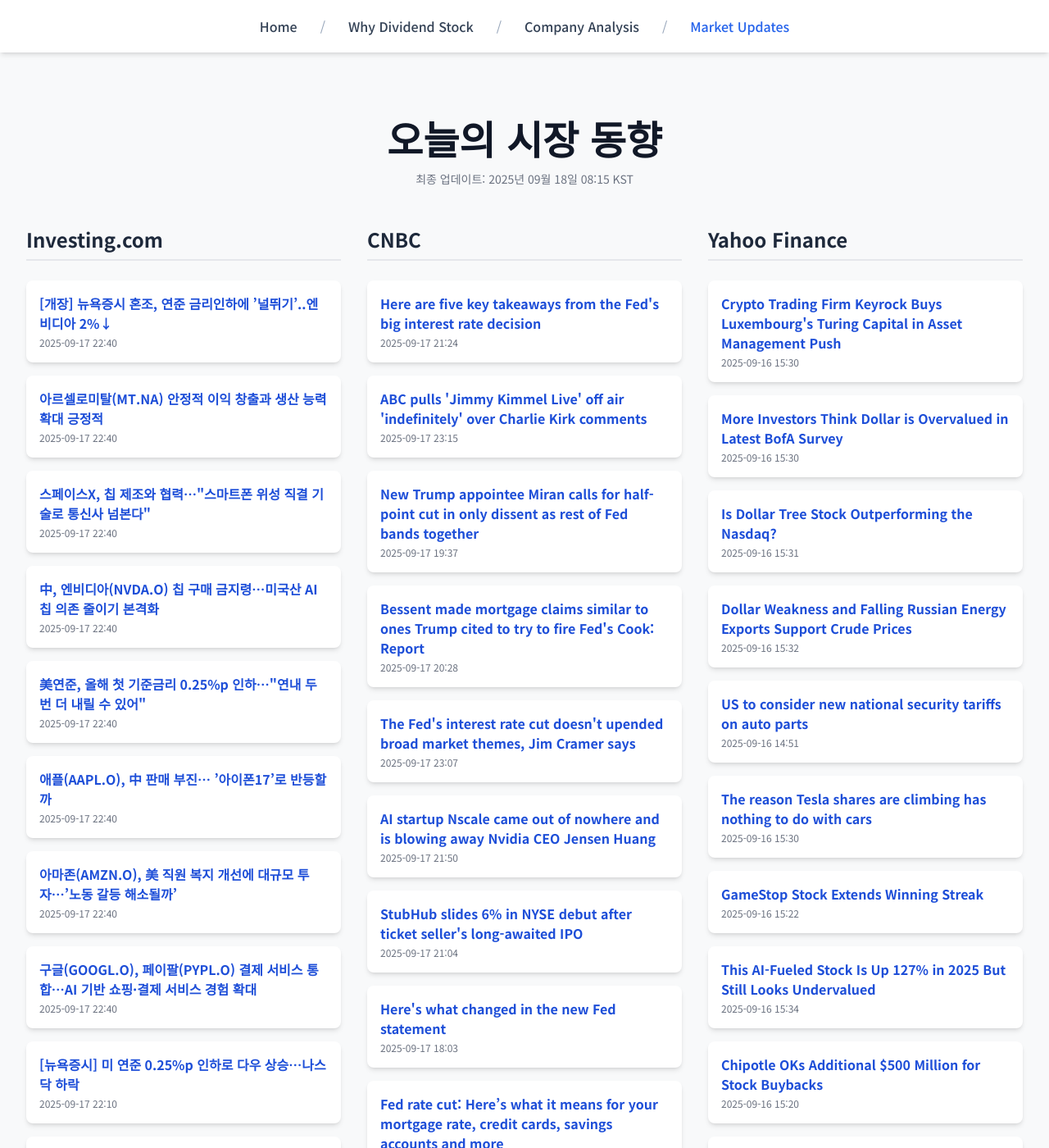
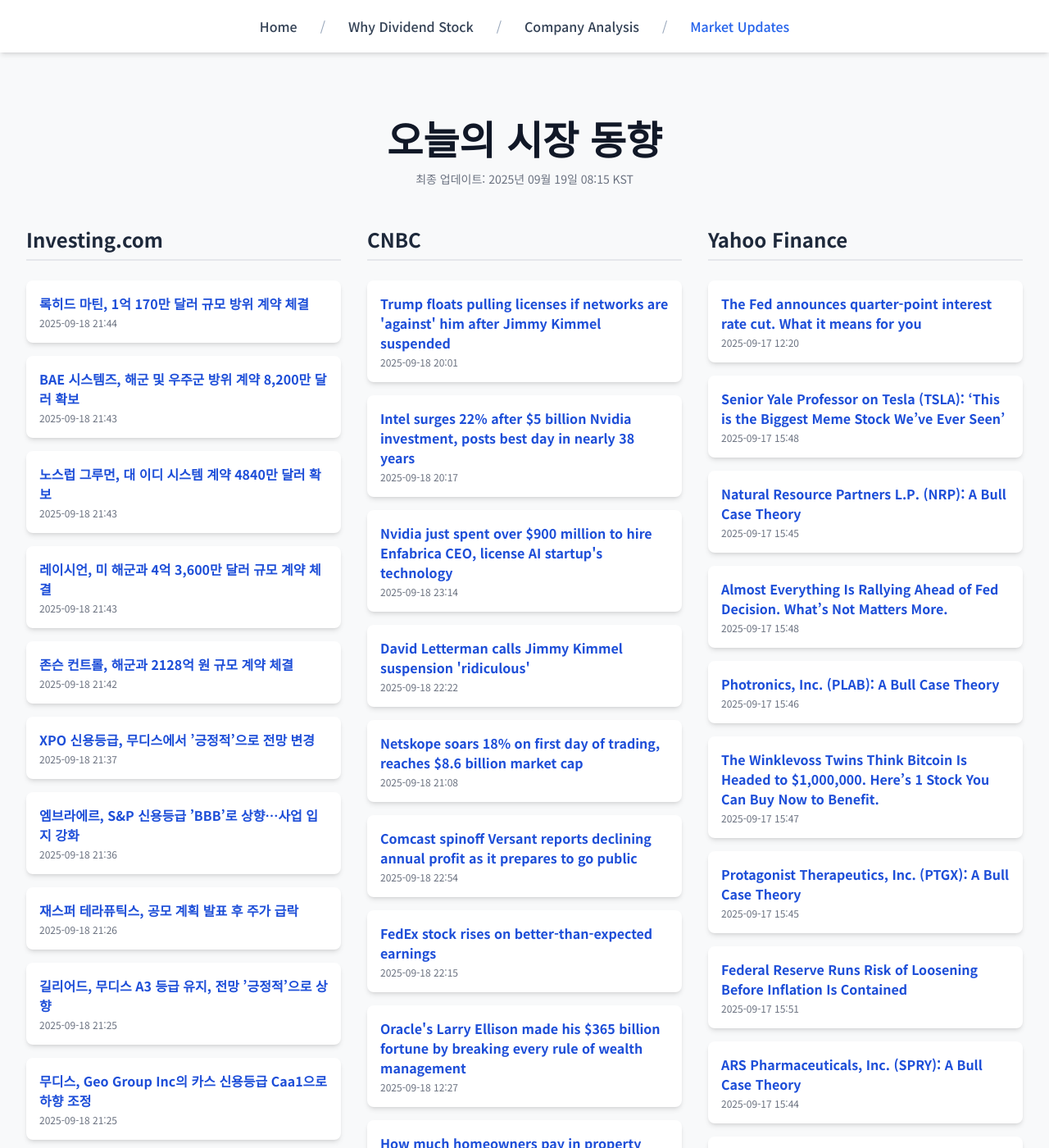
Before and after one commit to Kay-Hwang/my-company-analysis, a Jekyll site: the page built from market-updates.html, in a window 1280 px wide and 1400 px high. Shown: the whole window at 82% size. Built offline with Jekyll 4.4.1, drawn with Linux system fonts in a browser that asks for light colours; nearby versions of some CDN libraries; a script that is not in the unit is left out; some of the changed text lies outside the part shown.

Commit message:
Update daily data

```diff
--- a/_data/latest_data.json
+++ b/_data/latest_data.json
@@ -1,190 +1,190 @@
 {
-  "lastUpdated": "2025년 09월 18일 08:15 KST",
+  "lastUpdated": "2025년 09월 19일 08:15 KST",
   "news": {
     "investing": [
       {
-        "title": "[개장] 뉴욕증시 혼조, 연준 금리인하에 ’널뛰기’..엔비디아 2%↓",
-        "link": "https://kr.investing.com/news/stock-market-news/article-1636096",
-        "pubDate": "2025-09-17 22:40:53",
-        "summary": "[개장] 뉴욕증시 혼조, 연준 금리인하에 ’널뛰기’..엔비디아 2%↓"
+        "title": "록히드 마틴, 1억 170만 달러 규모 방위 계약 체결",
+        "link": "https://kr.investing.com/news/stock-market-news/article-93CH-1637983",
+        "pubDate": "2025-09-18 21:44:55",
+        "summary": "록히드 마틴, 1억 170만 달러 규모 방위 계약 체결"
       },
       {
-        "title": "아르셀로미탈(MT.NA) 안정적 이익 창출과 생산 능력 확대 긍정적",
-        "link": "https://kr.investing.com/news/stock-market-news/article-1636095",
-        "pubDate": "2025-09-17 22:40:52",
-        "summary": "아르셀로미탈(MT.NA) 안정적 이익 창출과 생산 능력 확대 긍정적"
+        "title": "BAE 시스템즈, 해군 및 우주군 방위 계약 8,200만 달러 확보",
+        "link": "https://kr.investing.com/news/stock-market-news/article-93CH-1637982",
+        "pubDate": "2025-09-18 21:43:51",
+        "summary": "BAE 시스템즈, 해군 및 우주군 방위 계약 8,200만 달러 확보"
       },
       {
-        "title": "스페이스X, 칩 제조와 협력…\"스마트폰 위성 직결 기술로 통신사 넘본다\"",
-        "link": "https://kr.investing.com/news/stock-market-news/article-1636094",
-        "pubDate": "2025-09-17 22:40:51",
-        "summary": "스페이스X, 칩 제조와 협력…\"스마트폰 위성 직결 기술로 통신사 넘본다\""
+        "title": "노스럽 그루먼, 대 이디 시스템 계약 4840만 달러 확보",
+        "link": "https://kr.investing.com/news/stock-market-news/article-93CH-1637981",
+        "pubDate": "2025-09-18 21:43:23",
+        "summary": "노스럽 그루먼, 대 이디 시스템 계약 4840만 달러 확보"
       },
       {
-        "title": "中, 엔비디아(NVDA.O) 칩 구매 금지령…미국산 AI 칩 의존 줄이기 본격화",
-        "link": "https://kr.investing.com/news/stock-market-news/article-1636093",
-        "pubDate": "2025-09-17 22:40:51",
-        "summary": "中, 엔비디아(NVDA.O) 칩 구매 금지령…미국산 AI 칩 의존 줄이기 본격화"
+        "title": "레이시언, 미 해군과 4억 3,600만 달러 규모 계약 체결",
+        "link": "https://kr.investing.com/news/stock-market-news/article-93CH-1637980",
+        "pubDate": "2025-09-18 21:43:13",
+        "summary": "레이시언, 미 해군과 4억 3,600만 달러 규모 계약 체결"
       },
       {
-        "title": "美연준, 올해 첫 기준금리 0.25%p 인하…\"연내 두 번 더 내릴 수 있어\"",
-        "link": "https://kr.investing.com/news/stock-market-news/article-1636092",
-        "pubDate": "2025-09-17 22:40:50",
-        "summary": "美연준, 올해 첫 기준금리 0.25%p 인하…\"연내 두 번 더 내릴 수 있어\""
+        "title": "존슨 컨트롤, 해군과 2128억 원 규모 계약 체결",
+        "link": "https://kr.investing.com/news/stock-market-news/article-93CH-1637979",
+        "pubDate": "2025-09-18 21:42:57",
+        "summary": "존슨 컨트롤, 해군과 2128억 원 규모 계약 체결"
       },
       {
-        "title": "애플(AAPL.O), 中 판매 부진… ’아이폰17’로 반등할까",
-        "link": "https://kr.investing.com/news/stock-market-news/article-1636091",
-        "pubDate": "2025-09-17 22:40:49",
-        "summary": "애플(AAPL.O), 中 판매 부진… ’아이폰17’로 반등할까"
+        "title": "XPO 신용등급, 무디스에서 ’긍정적’으로 전망 변경",
+        "link": "https://kr.investing.com/news/stock-market-news/article-93CH-1637971",
+        "pubDate": "2025-09-18 21:37:06",
+        "summary": "XPO 신용등급, 무디스에서 ’긍정적’으로 전망 변경"
       },
       {
-        "title": "아마존(AMZN.O), 美 직원 복지 개선에 대규모 투자…’노동 갈등 해소될까’",
-        "link": "https://kr.investing.com/news/stock-market-news/article-1636090",
-        "pubDate": "2025-09-17 22:40:48",
-        "summary": "아마존(AMZN.O), 美 직원 복지 개선에 대규모 투자…’노동 갈등 해소될까’"
+        "title": "엠브라에르, S&P 신용등급 ’BBB’로 상향…사업 입지 강화",
+        "link": "https://kr.investing.com/news/stock-market-news/article-93CH-1637969",
+        "pubDate": "2025-09-18 21:36:18",
+        "summary": "엠브라에르, S&P 신용등급 ’BBB’로 상향…사업 입지 강화"
       },
       {
-        "title": "구글(GOOGL.O), 페이팔(PYPL.O) 결제 서비스 통합…AI 기반 쇼핑·결제 서비스 경험 확대",
-        "link": "https://kr.investing.com/news/stock-market-news/article-1636089",
-        "pubDate": "2025-09-17 22:40:47",
-        "summary": "구글(GOOGL.O), 페이팔(PYPL.O) 결제 서비스 통합…AI 기반 쇼핑·결제 서비스 경험 확대"
+        "title": "재스퍼 테라퓨틱스, 공모 계획 발표 후 주가 급락",
+        "link": "https://kr.investing.com/news/stock-market-news/article-93CH-1637947",
+        "pubDate": "2025-09-18 21:26:01",
+        "summary": "재스퍼 테라퓨틱스, 공모 계획 발표 후 주가 급락"
       },
       {
-        "title": "[뉴욕증시] 미 연준 0.25%p 인하로 다우 상승…나스닥 하락",
-        "link": "https://kr.investing.com/news/stock-market-news/article-1636068",
-        "pubDate": "2025-09-17 22:10:40",
-        "summary": "[뉴욕증시] 미 연준 0.25%p 인하로 다우 상승…나스닥 하락"
+        "title": "길리어드, 무디스 A3 등급 유지, 전망 ’긍정적’으로 상향",
+        "link": "https://kr.investing.com/news/stock-market-news/article-93CH-1637945",
+        "pubDate": "2025-09-18 21:25:32",
+        "summary": "길리어드, 무디스 A3 등급 유지, 전망 ’긍정적’으로 상향"
       },
       {
-        "title": "[0918주요일정] 현대차, 美 현지서 인베스터 데이 개최 예정 등",
-        "link": "https://kr.investing.com/news/stock-market-news/article-1636065",
-        "pubDate": "2025-09-17 22:10:10",
-        "summary": "[0918주요일정] 현대차, 美 현지서 인베스터 데이 개최 예정 등"
+        "title": "무디스, Geo Group Inc의 카스 신용등급 Caa1으로 하향 조정",
+        "link": "https://kr.investing.com/news/stock-market-news/article-93CH-1637944",
+        "pubDate": "2025-09-18 21:25:25",
+        "summary": "무디스, Geo Group Inc의 카스 신용등급 Caa1으로 하향 조정"
       }
     ],
     "cnbc": [
       {
-        "title": "Here are five key takeaways from the Fed's big interest rate decision",
-        "link": "https://www.cnbc.com/2025/09/17/here-are-five-key-takeaways-from-the-feds-big-interest-rate-decision.html",
-        "pubDate": "Wed, 17 Sep 2025 21:24:31 GMT",
-        "summary": "The Federal Reserve on Wednesday delivered on a widely anticipated quarter percentage point interest rate cut."
+        "title": "Trump floats pulling licenses if networks are 'against' him after Jimmy Kimmel suspended",
+        "link": "https://www.cnbc.com/2025/09/18/trump-jimmy-kimmel-tv-network-licenses.html",
+        "pubDate": "Thu, 18 Sep 2025 20:01:22 GMT",
+        "summary": "President Donald Trump has applauded the suspension of Jimmy Kimmel's late-night show over comments he made about the man accused of murdering Charlie Kirk."
       },
       {
-        "title": "ABC pulls 'Jimmy Kimmel Live' off air 'indefinitely' over Charlie Kirk comments",
-        "link": "https://www.cnbc.com/2025/09/17/charlie-kirk-jimmy-kimmel-abc-disney.html",
-        "pubDate": "Wed, 17 Sep 2025 23:15:08 GMT",
-        "summary": "Jimmy Kimmel had suggested that Tyler Robinson, the man accused of killing Charlie Kirk, was aligned with President Donald Trump's MAGA movement."
+        "title": "Intel surges 22% after $5 billion Nvidia investment, posts best day in nearly 38 years",
+        "link": "https://www.cnbc.com/2025/09/18/intel-nvidia-investment.html",
+        "pubDate": "Thu, 18 Sep 2025 20:17:40 GMT",
+        "summary": "Nvidia said it will invest $5 billion in Intel as part of a deal to co-develop data center and PC products with the troubled chipmaker."
       },
       {
-        "title": "New Trump appointee Miran calls for half-point cut in only dissent as rest of Fed bands together",
-        "link": "https://www.cnbc.com/2025/09/17/new-trump-appointee-miran-calls-for-half-point-cut-in-only-dissent-as-rest-of-fed-bands-together.html",
-        "pubDate": "Wed, 17 Sep 2025 19:37:30 GMT",
-        "summary": "Newly confirmed Federal Reserve Governor Stephen Miran dissented from the central bank's decision."
+        "title": "Nvidia just spent over $900 million to hire Enfabrica CEO, license AI startup's technology",
+        "link": "https://www.cnbc.com/2025/09/18/nvidia-spent-over-900-million-on-enfabrica-ceo-ai-startup-technology.html",
+        "pubDate": "Thu, 18 Sep 2025 23:14:37 GMT",
+        "summary": "In a deal reminiscent of acquihires by Meta and Google, Nvidia hired Enfabrica's CEO and other employees of the startup, and licensed its technology."
       },
       {
-        "title": "Bessent made mortgage claims similar to ones Trump cited to try to fire Fed's Cook: Report",
-        "link": "https://www.cnbc.com/2025/09/17/bessent-fed-trump-lisa-cook-mortgage.html",
-        "pubDate": "Wed, 17 Sep 2025 20:28:10 GMT",
-        "summary": "Bessent has suggested that Fed Governor Lisa Cook should be removed over allegations that she committed mortgage fraud, which she denies."
+        "title": "David Letterman calls Jimmy Kimmel suspension 'ridiculous'",
+        "link": "https://www.cnbc.com/2025/09/18/jimmy-kimmel-kirk-colbert-letterman-trump.html",
+        "pubDate": "Thu, 18 Sep 2025 22:22:06 GMT",
+        "summary": "ABC pulled the \"Jimmy Kimmel Live!\" show off the air indefinitely over comments its host made about the alleged killer of Charlie Kirk."
       },
       {
-        "title": "The Fed's interest rate cut doesn't upended broad market themes, Jim Cramer says",
-        "link": "https://www.cnbc.com/2025/09/17/fed-interest-rate-cut-market-jim-cramer.html",
-        "pubDate": "Wed, 17 Sep 2025 23:07:04 GMT",
-        "summary": "CNBC's Jim Cramer suggested major market themes haven't really changed in the wake of the Fed's meeting."
+        "title": "Netskope soars 18% on first day of trading, reaches $8.6 billion market cap",
+        "link": "https://www.cnbc.com/2025/09/18/netskope-ipo-stock-nasdaq-ntsk.html",
+        "pubDate": "Thu, 18 Sep 2025 21:08:27 GMT",
+        "summary": "Netskope is the latest IPO debut amid a revival in market activity following a years-long drought"
       },
       {
-        "title": "AI startup Nscale came out of nowhere and is blowing away Nvidia CEO Jensen Huang",
-        "link": "https://www.cnbc.com/2025/09/17/ai-startup-nscale-from-uk-is-blowing-away-nvidia-ceo-jensen-huang.html",
-        "pubDate": "Wed, 17 Sep 2025 21:50:54 GMT",
-        "summary": "Nscale has quickly become an important part of the U.K.'s bid to become a global AI player."
+        "title": "Comcast spinoff Versant reports declining annual profit as it prepares to go public",
+        "link": "https://www.cnbc.com/2025/09/18/comcast-versant-annual-profit-public.html",
+        "pubDate": "Thu, 18 Sep 2025 22:54:40 GMT",
+        "summary": "Versant will trade on the Nasdaq under the ticker \"VSNT\" after its separation from Comcast."
       },
       {
-        "title": "StubHub slides 6% in NYSE debut after ticket seller's long-awaited IPO",
-        "link": "https://www.cnbc.com/2025/09/17/stubhub-stub-stock-starts-trading-on-nyse-opens-at-25point35.html",
-        "pubDate": "Wed, 17 Sep 2025 21:04:39 GMT",
-        "summary": "StubHub sold shares in its IPO at the middle of the expected range after the company twice delayed its offering."
+        "title": "FedEx stock rises on better-than-expected earnings",
+        "link": "https://www.cnbc.com/2025/09/18/fedex-fdx-q1-2026-earnings.html",
+        "pubDate": "Thu, 18 Sep 2025 22:15:08 GMT",
+        "summary": "FedEx beat on the top and bottom lines in its first fiscal quarter earnings report on Thursday."
       },
       {
-        "title": "Here's what changed in the new Fed statement",
-        "link": "https://www.cnbc.com/2025/09/17/september-fed-meeting-what-changed-in-the-new-statement.html",
-        "pubDate": "Wed, 17 Sep 2025 18:03:45 GMT",
-        "summary": "This is a comparison of Wednesday's Federal Open Market Committee statement with the one issued after the Fed's previous policymaking meeting in July."
+        "title": "Oracle's Larry Ellison made his $365 billion fortune by breaking every rule of wealth management",
+        "link": "https://www.cnbc.com/2025/09/18/larry-ellison-365-billion-fortune-wealth-management.html",
+        "pubDate": "Thu, 18 Sep 2025 12:27:48 GMT",
+        "summary": "Larry Ellison's fortune is built on mountains of leverage and risk, allowing him to borrow against his shares and raise cash without giving up control."
       },
       {
-        "title": "Fed rate cut: Here’s what it means for your mortgage rate, credit cards, savings accounts and more",
-        "link": "https://www.cnbc.com/2025/09/17/federal-reserve-cuts-interest-rates-heres-what-that-means-for-you.html",
-        "pubDate": "Wed, 17 Sep 2025 18:01:41 GMT",
-        "summary": "The Federal Reserve cut its benchmark by a quarter point. Here’s what that means for the borrowing and savings rates you pay."
+        "title": "How much homeowners pay in property taxes in every U.S. state—in one map",
+        "link": "https://www.cnbc.com/2025/09/18/how-much-homeowners-pay-in-property-taxes-in-every-us-state.html",
+        "pubDate": "Thu, 18 Sep 2025 16:51:52 GMT",
+        "summary": "Property tax bills can differ by thousands of dollars depending on where you live—here’s how they stack up in all 50 states."
       },
       {
-        "title": "Cracker Barrel stock falls as company reports mixed earnings after rebrand controversy",
-        "link": "https://www.cnbc.com/2025/09/17/cracker-barrel-q4-2025-earnings.html",
-        "pubDate": "Wed, 17 Sep 2025 21:29:27 GMT",
-        "summary": "Cracker Barrel reported fourth-quarter earnings after the bell on Wednesday."
+        "title": "Notion rides AI boom to $500 million in annual revenue, but Microsoft competition looms",
+        "link": "https://www.cnbc.com/2025/09/18/notion-launches-ai-agent-as-it-crosses-500-million-in-annual-revenue.html",
+        "pubDate": "Thu, 18 Sep 2025 18:00:28 GMT",
+        "summary": "Notion, which competes with Google and Microsoft in productivity software, has seen soaring revenue growth thanks to a host of AI tools."
       }
     ],
     "yahoo": [
       {
-        "title": "Crypto Trading Firm Keyrock Buys Luxembourg's Turing Capital in Asset Management Push",
-        "link": "https://finance.yahoo.com/news/crypto-trading-firm-keyrock-buys-153000008.html",
-        "pubDate": "2025-09-16T15:30:00Z",
-        "summary": "Crypto Trading Firm Keyrock Buys Luxembourg's Turing Capital in Asset Management Push"
+        "title": "The Fed announces quarter-point interest rate cut. What it means for you",
+        "link": "https://finance.yahoo.com/news/feds-interest-rate-decision-means-122042739.html",
+        "pubDate": "2025-09-17T12:20:42Z",
+        "summary": "The Fed announces quarter-point interest rate cut. What it means for you"
       },
       {
-        "title": "More Investors Think Dollar is Overvalued in Latest BofA Survey",
-        "link": "https://www.wsj.com/articles/asian-currencies-consolidate-may-be-supported-by-fed-rate-cut-expectations-63d7b422?siteid=yhoof2&yptr=yahoo",
-        "pubDate": "2025-09-16T15:30:00Z",
-        "summary": "More Investors Think Dollar is Overvalued in Latest BofA Survey"
+        "title": "Senior Yale Professor on Tesla (TSLA): ‘This is the Biggest Meme Stock We’ve Ever Seen’",
+        "link": "https://finance.yahoo.com/news/senior-yale-professor-tesla-tsla-154824047.html",
+        "pubDate": "2025-09-17T15:48:24Z",
+        "summary": "Senior Yale Professor on Tesla (TSLA): ‘This is the Biggest Meme Stock We’ve Ever Seen’"
       },
       {
-        "title": "Is Dollar Tree Stock Outperforming the Nasdaq?",
-        "link": "https://finance.yahoo.com/news/dollar-tree-stock-outperforming-nasdaq-153102759.html",
-        "pubDate": "2025-09-16T15:31:02Z",
-        "summary": "Is Dollar Tree Stock Outperforming the Nasdaq?"
+        "title": "Natural Resource Partners L.P. (NRP): A Bull Case Theory",
+        "link": "https://finance.yahoo.com/news/natural-partners-l-p-nrp-154556579.html",
+        "pubDate": "2025-09-17T15:45:56Z",
+        "summary": "Natural Resource Partners L.P. (NRP): A Bull Case Theory"
       },
       {
-        "title": "Dollar Weakness and Falling Russian Energy Exports Support Crude Prices",
-        "link": "https://finance.yahoo.com/news/dollar-weakness-falling-russian-energy-153219535.html",
-        "pubDate": "2025-09-16T15:32:19Z",
-        "summary": "Dollar Weakness and Falling Russian Energy Exports Support Crude Prices"
+        "title": "Almost Everything Is Rallying Ahead of Fed Decision. What’s Not Matters More.",
+        "link": "https://www.barrons.com/livecoverage/stock-market-news-today-091725/card/almost-everything-is-rallying-ahead-of-fed-decision-what-s-not-matters-more--MTGXvYCSwpvnMt525dWR?siteid=yhoof2&yptr=yahoo",
+        "pubDate": "2025-09-17T15:48:17Z",
+        "summary": "Almost Everything Is Rallying Ahead of Fed Decision. What’s Not Matters More."
       },
       {
-        "title": "US to consider new national security tariffs on auto parts",
-        "link": "https://finance.yahoo.com/news/us-consider-national-security-tariffs-145111949.html",
-        "pubDate": "2025-09-16T14:51:11Z",
-        "summary": "US to consider new national security tariffs on auto parts"
+        "title": "Photronics, Inc. (PLAB): A Bull Case Theory",
+        "link": "https://finance.yahoo.com/news/photronics-inc-plab-bull-case-154622858.html",
+        "pubDate": "2025-09-17T15:46:22Z",
+        "summary": "Photronics, Inc. (PLAB): A Bull Case Theory"
       },
       {
-        "title": "The reason Tesla shares are climbing has nothing to do with cars",
-        "link": "https://finance.yahoo.com/news/reason-tesla-shares-climbing-nothing-153000064.html",
-        "pubDate": "2025-09-16T15:30:00Z",
-        "summary": "The reason Tesla shares are climbing has nothing to do with cars"
+        "title": "The Winklevoss Twins Think Bitcoin Is Headed to $1,000,000. Here’s 1 Stock You Can Buy Now to Benefit.",
+        "link": "https://finance.yahoo.com/news/winklevoss-twins-think-bitcoin-headed-154714177.html",
+        "pubDate": "2025-09-17T15:47:14Z",
+        "summary": "The Winklevoss Twins Think Bitcoin Is Headed to $1,000,000. Here’s 1 Stock You Can Buy Now to Benefit."
       },
       {
-        "title": "GameStop Stock Extends Winning Streak",
-        "link": "https://www.wsj.com/livecoverage/stock-market-today-dow-sp-500-nasdaq-09-16-2025/card/gamestop-stock-extends-winning-streak-E21giYmaDLAZsCRnLkyh?siteid=yhoof2&yptr=yahoo",
-        "pubDate": "2025-09-16T15:22:05Z",
-        "summary": "GameStop Stock Extends Winning Streak"
+        "title": "Protagonist Therapeutics, Inc. (PTGX): A Bull Case Theory",
+        "link": "https://finance.yahoo.com/news/protagonist-therapeutics-inc-ptgx-bull-154535062.html",
+        "pubDate": "2025-09-17T15:45:35Z",
+        "summary": "Protagonist Therapeutics, Inc. (PTGX): A Bull Case Theory"
       },
       {
-        "title": "This AI-Fueled Stock Is Up 127% in 2025 But Still Looks Undervalued",
-        "link": "https://finance.yahoo.com/news/ai-fueled-stock-127-2025-153442618.html",
-        "pubDate": "2025-09-16T15:34:42Z",
-        "summary": "This AI-Fueled Stock Is Up 127% in 2025 But Still Looks Undervalued"
+        "title": "Federal Reserve Runs Risk of Loosening Before Inflation Is Contained",
+        "link": "https://finance.yahoo.com/news/federal-runs-risk-loosening-inflation-155123323.html",
+        "pubDate": "2025-09-17T15:51:23Z",
+        "summary": "Federal Reserve Runs Risk of Loosening Before Inflation Is Contained"
       },
       {
-        "title": "Chipotle OKs Additional $500 Million for Stock Buybacks",
-        "link": "https://www.barrons.com/articles/chipotle-stock-buyback-66f05765?siteid=yhoof2&yptr=yahoo",
-        "pubDate": "2025-09-16T15:20:00Z",
-        "summary": "Chipotle OKs Additional $500 Million for Stock Buybacks"
+        "title": "ARS Pharmaceuticals, Inc. (SPRY): A Bull Case Theory",
+        "link": "https://finance.yahoo.com/news/ars-pharmaceuticals-inc-spry-bull-154450921.html",
+        "pubDate": "2025-09-17T15:44:50Z",
+        "summary": "ARS Pharmaceuticals, Inc. (SPRY): A Bull Case Theory"
       },
       {
-        "title": "Stocks Turn Lower as 2-Day FOMC Meeting Begins",
-        "link": "https://finance.yahoo.com/news/stocks-turn-lower-2-day-151925079.html",
-        "pubDate": "2025-09-16T15:19:25Z",
-        "summary": "Stocks Turn Lower as 2-Day FOMC Meeting Begins"
+        "title": "Kering Confirms Francesca Bellettini as Gucci CEO",
+        "link": "https://finance.yahoo.com/news/kering-confirms-francesca-bellettini-gucci-154629838.html",
+        "pubDate": "2025-09-17T15:46:29Z",
+        "summary": "Kering Confirms Francesca Bellettini as Gucci CEO"
       }
     ]
   }
```
